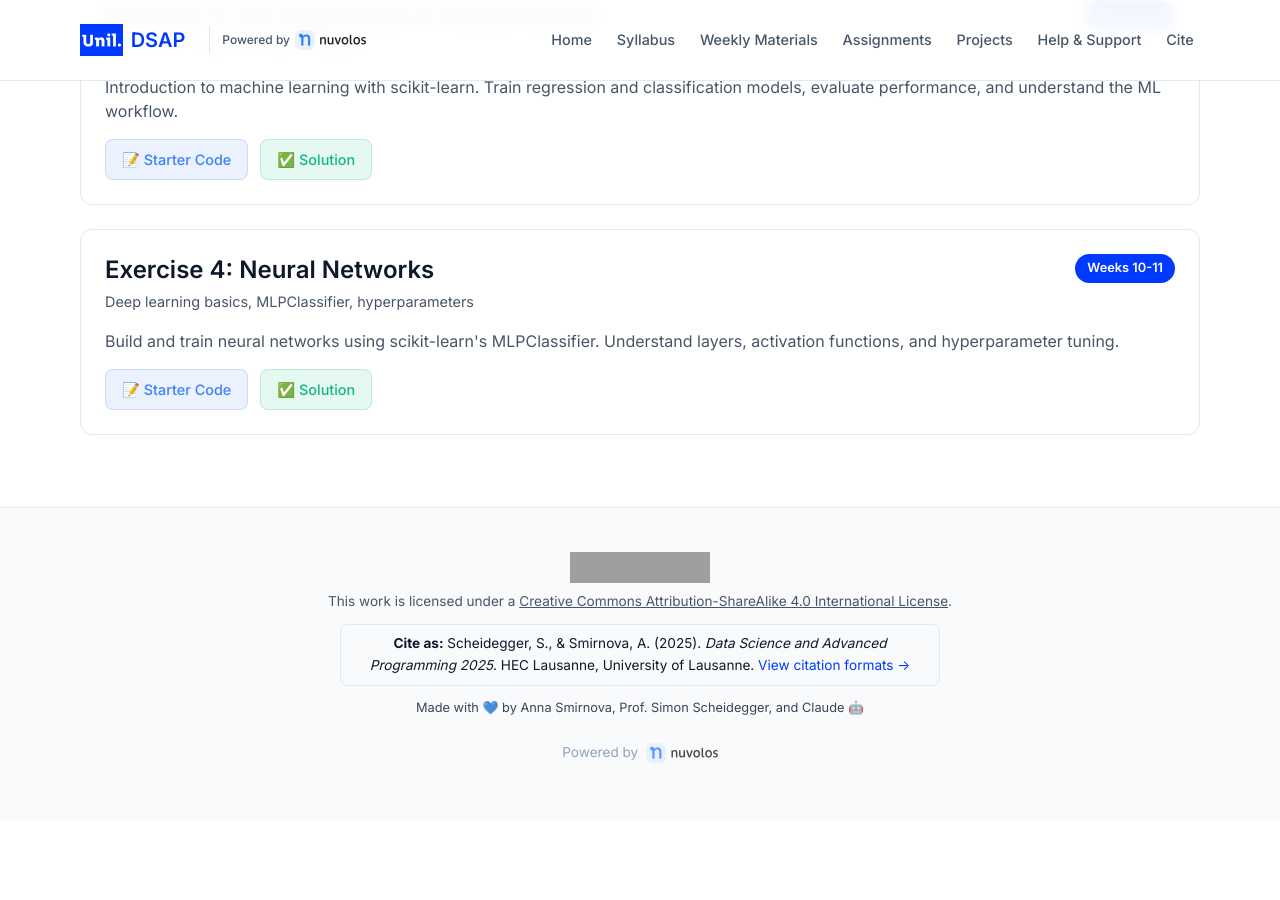
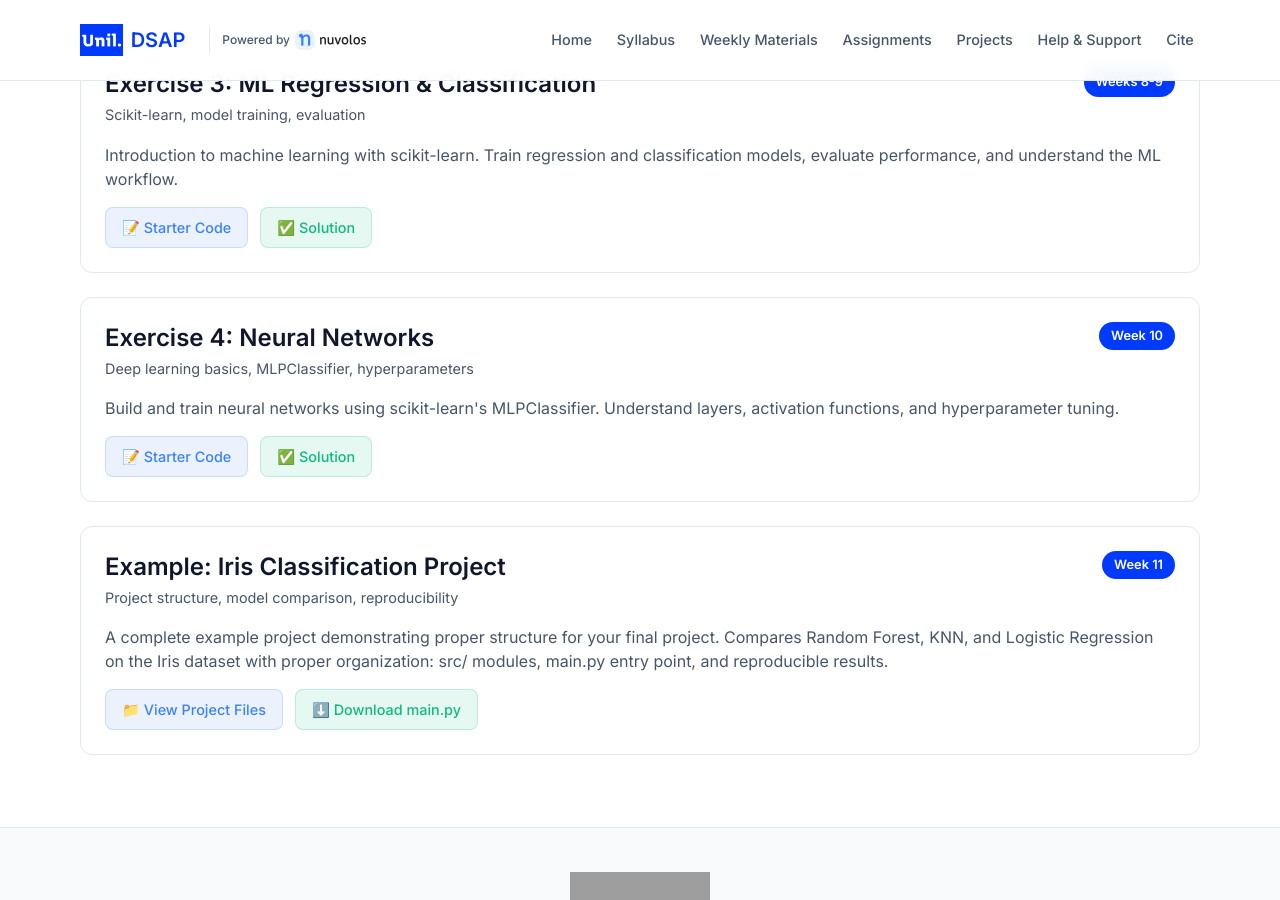
Before and after one commit to ap-unil-2025/course-materials, a Jekyll site: the page built from docs/exercises.html, in a window 1280 px wide and 900 px high, scrolled down 1147 px. Built offline with Jekyll 4.4.1, drawn with Linux system fonts in a browser that asks for light colours; before the commit the page ends 1967 px from its top, so only the background shows below that; some of the changed text lies outside the part shown; grey boxes are pictures that could not be loaded.

Commit message:
Add iris example project for week 11, fix exercise weeks
- Exercise 4 (Neural Networks): Week 10 only
- Week 11: Iris classification example (project structure)
- Updated explanation to include weeks 11-12 topics

🤖 Generated with [Claude Code](https://claude.com/claude-code)

Co-Authored-By: Claude <noreply@anthropic.com>

```diff
--- a/docs/exercises.html
+++ b/docs/exercises.html
@@ -143,8 +143,10 @@ title: "Exercises & Solutions"
     <li><strong>Week 1</strong>: Course introduction — no exercises</li>
     <li><strong>Week 2</strong>: State holiday — no class</li>
     <li><strong>Week 3</strong>: Live Git demo in class — no take-home exercise</li>
-    <li><strong>Weeks 4-11</strong>: Four substantial exercises, each spanning ~2 weeks</li>
-    <li><strong>Weeks 12+</strong>: Project work — focus on your final project</li>
+    <li><strong>Weeks 4-10</strong>: Four substantial exercises, each spanning ~2 weeks</li>
+    <li><strong>Week 11</strong>: Project structure & debugging</li>
+    <li><strong>Week 12</strong>: Reports, documentation & hyperparameter tuning</li>
+    <li><strong>Weeks 13+</strong>: Project work — focus on your final project</li>
   </ul>
   <p style="margin-top: 1rem; color: var(--text-secondary);">Each exercise is designed to be comprehensive, giving you time to explore the concepts deeply rather than rushing through many small tasks.</p>
 </div>
@@ -221,7 +223,7 @@ title: "Exercises & Solutions"
       <h3>Exercise 4: Neural Networks</h3>
       <p>Deep learning basics, MLPClassifier, hyperparameters</p>
     </div>
-    <span class="exercise-weeks">Weeks 10-11</span>
+    <span class="exercise-weeks">Week 10</span>
   </div>
   <p class="exercise-description">
     Build and train neural networks using scikit-learn's MLPClassifier. Understand layers,
@@ -236,3 +238,26 @@ title: "Exercises & Solutions"
     </a>
   </div>
 </div>
+
+<div class="exercise-card">
+  <div class="exercise-header">
+    <div class="exercise-title">
+      <h3>Example: Iris Classification Project</h3>
+      <p>Project structure, model comparison, reproducibility</p>
+    </div>
+    <span class="exercise-weeks">Week 11</span>
+  </div>
+  <p class="exercise-description">
+    A complete example project demonstrating proper structure for your final project.
+    Compares Random Forest, KNN, and Logistic Regression on the Iris dataset with proper
+    organization: src/ modules, main.py entry point, and reproducible results.
+  </p>
+  <div class="exercise-downloads">
+    <a href="{{ '/exercises/iris-classification/' | relative_url }}" class="exercise-btn starter">
+      📁 View Project Files
+    </a>
+    <a href="{{ '/exercises/iris-classification/main.py' | relative_url }}" class="exercise-btn solution" download>
+      ⬇️ Download main.py
+    </a>
+  </div>
+</div>
--- /dev/null
+++ b/docs/exercises/iris-classification/requirements.txt
@@ -0,0 +1,5 @@
+pandas>=2.0.0
+scikit-learn>=1.3.0
+matplotlib>=3.7.0
+seaborn>=0.12.0
+jupyter>=1.0.0
```
Also changed, not shown: docs/exercises/iris-classification/README.md (added, +82 -0 lines), docs/exercises/iris-classification/environment.yml (added, +10 -0 lines), 8 other files.
